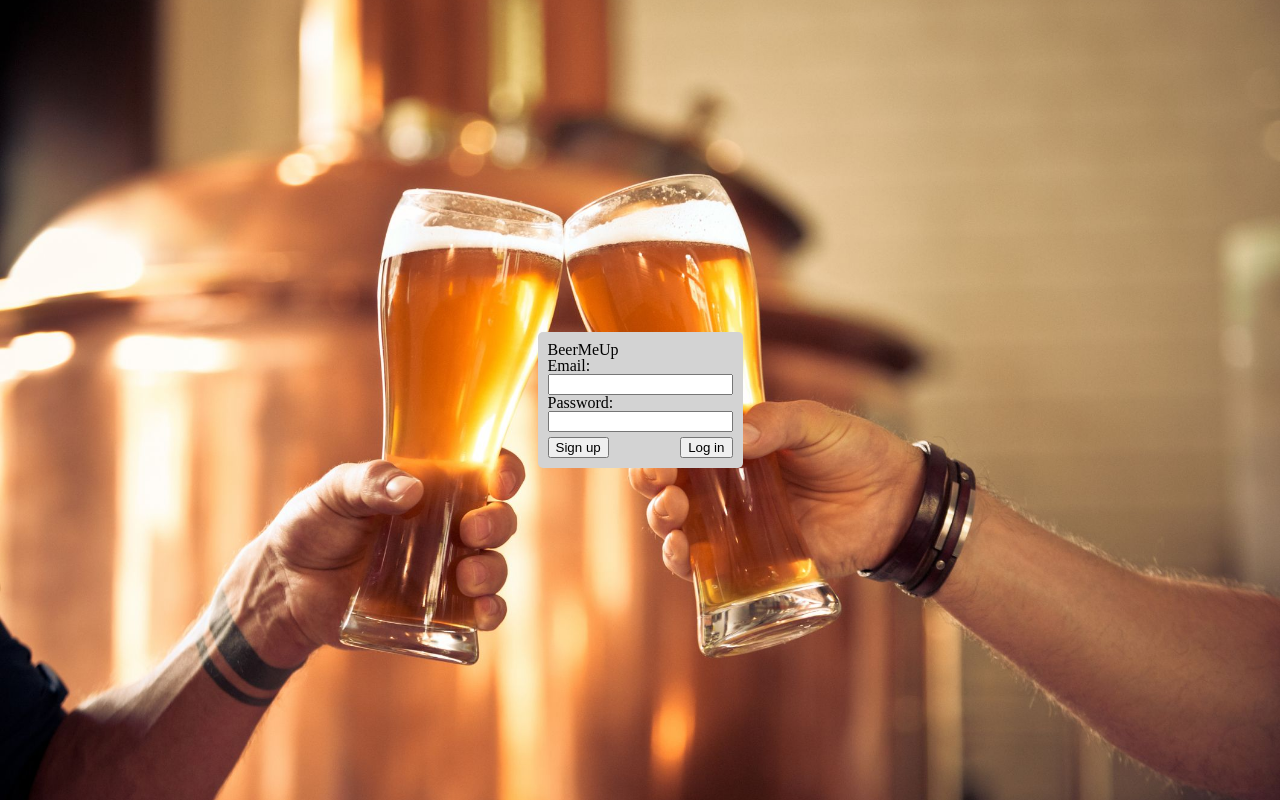
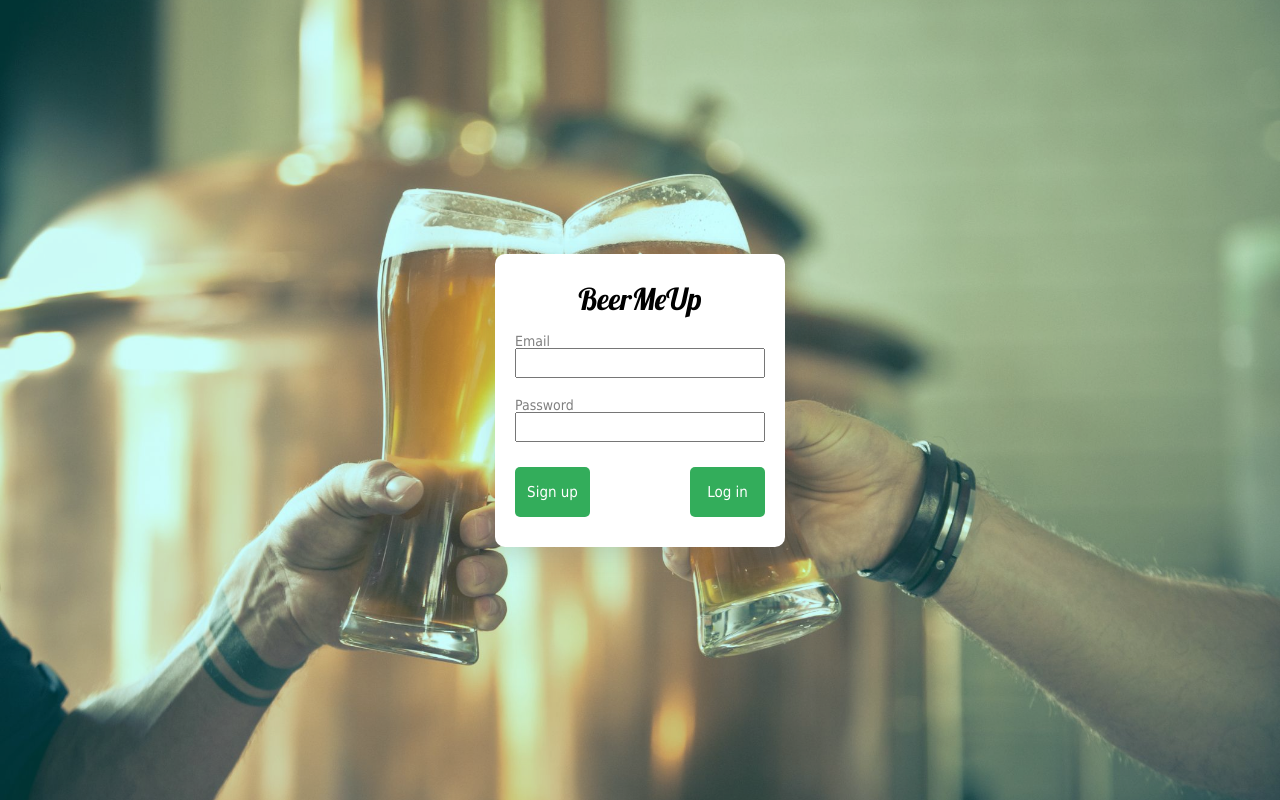
Before and after one commit to eduardocepurniece/BeerMeUp, a plain HTML site: page index.html in a window 1280 px wide. Drawn offline with Linux system fonts and the light colour scheme.

Commit message:
Added more styling to log in page

```diff
--- a/css/style.css
+++ b/css/style.css
@@ -5,6 +5,7 @@
 /* Box Model Hack */
 *{
   box-sizing: border-box;
+  font-family: Tahoma, sans-serif;
 }
 
 body{
@@ -16,25 +17,61 @@ body{
   background-size: cover;
 }
 
+label {
+  font-family: Tahoma, sans-serif;
+  font-size: 14px;
+  color: gray;
+  margin-left: 10px;
+}
+
 .loginBox {
   width: 100%;
   min-height: 100vh;
   display: flex;
   align-items: center;
   justify-content: center;
+  background-color: rgba(0, 255, 255, 0.2);
+
 }
 
 .boxButtons{
   display: flex;
   justify-content: space-between;
   padding-top: 5px;
+  margin: 0 10px 20px 10px;
 }
 form {
-  background-color: lightgray;
+  background-color: white;
   padding: 10px;
-  border-radius: 5px;
+  border-radius: 10px;
+  display: flex;
+  flex-flow: column;
+  box-shadow: rgba(100, 100, 111, 0.2) 0px 7px 29px 0px;
 }
 
+h1 {
+  align-self: center;
+  font-family: Lobster, sans-serif;
+  font-size: 30px;
+  padding: 20px;
+}
+
+.textBox {
+  height: 30px;
+  width: 250px;
+  margin: 0 10px 20px 10px;
+}
+
+.cButton {
+  background-color: rgba(0, 153, 51, 0.8);
+  color: white;
+  font-weight: 100;
+  border: none;
+  border-radius: 5px;
+  height: 50px;
+  width: 75px;
+  font-size: 15px;
+}
 
 
 /******************************************
--- a/index.html
+++ b/index.html
@@ -5,23 +5,7 @@
     	<meta name="description" content="This is where your description goes">
     	<meta name="keywords" content="one, two, three">
 
-		<title>Beer Me Up!</title>
-
-		<div class="loginBox">
-
-			<form>
-				<h1>BeerMeUp</h1>
-				<label for="email">Email:</label><br>
-				<input type="email" id="email" name="email"><br>
-				<label for="password">Password:</label><br>
-				<input type="password" id="password" name="password">
-				<div class="boxButtons">
-					<input type="button" onclick="alert('Hello World!')" value="Sign up">
-					<input type="submit" value="Log in">
-				</div>
-			</form>
-
-		</div>
+		<link rel="preconnect" href="https://fonts.googleapis.com"><link rel="preconnect" href="https://fonts.gstatic.com" crossorigin><link href="https://fonts.googleapis.com/css2?family=Lobster&display=swap" rel="stylesheet">
 
 		<!-- external CSS link -->
 		<link rel="stylesheet" href="css/reset.css">
@@ -29,6 +13,23 @@
 	</head>
 	<body>
 
+		<title>Beer Me Up!</title>
+
+		<div class="loginBox">
+
+			<form>
+				<h1>BeerMeUp</h1>
+				<label for="email">Email</label>
+				<input type="email" id="email" name="email" class="textBox">
+				<label for="password">Password</label>
+				<input type="password" id="password" name="password" class="textBox">
+				<div class="boxButtons">
+					<input type="button" onclick="alert('Hello World!')" value="Sign up" class="cButton">
+					<input type="submit" value="Log in" class="cButton">
+				</div>
+			</form>
+
+		</div>
 
 		<script type="text/javascript" src="js/main.js"></script>
 	</body>
```
